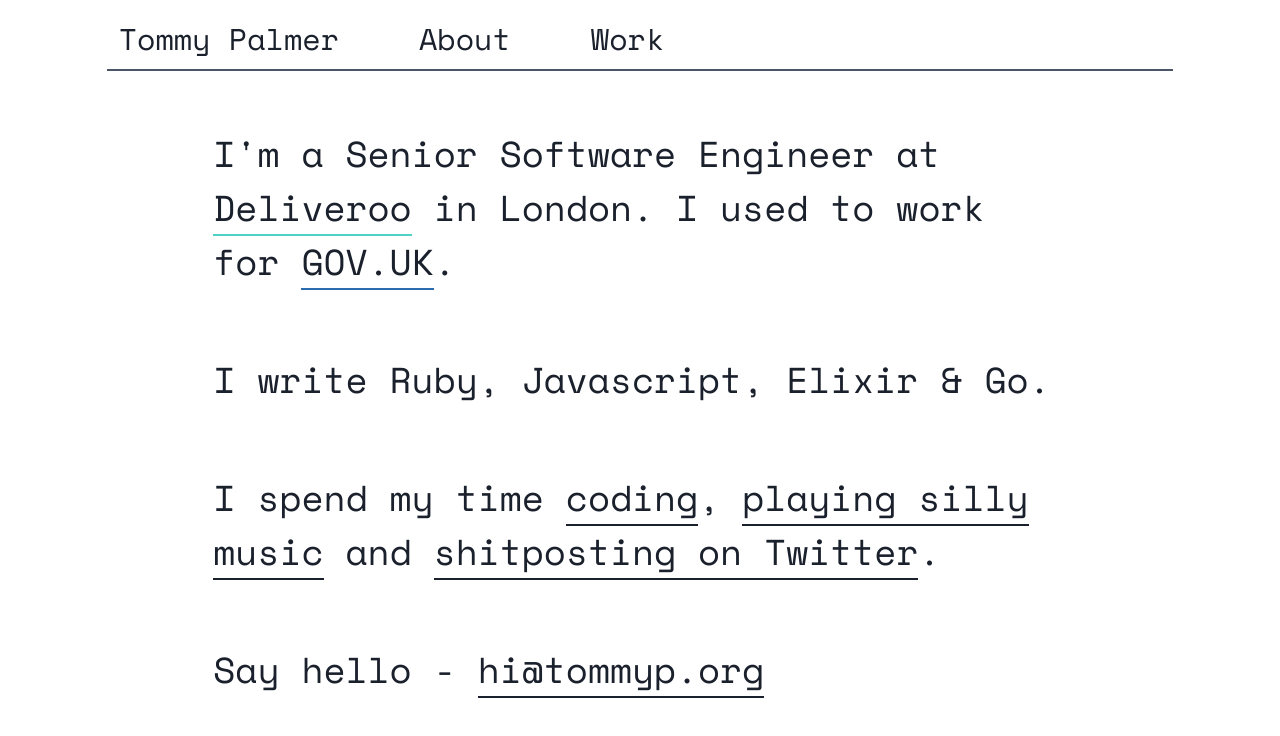
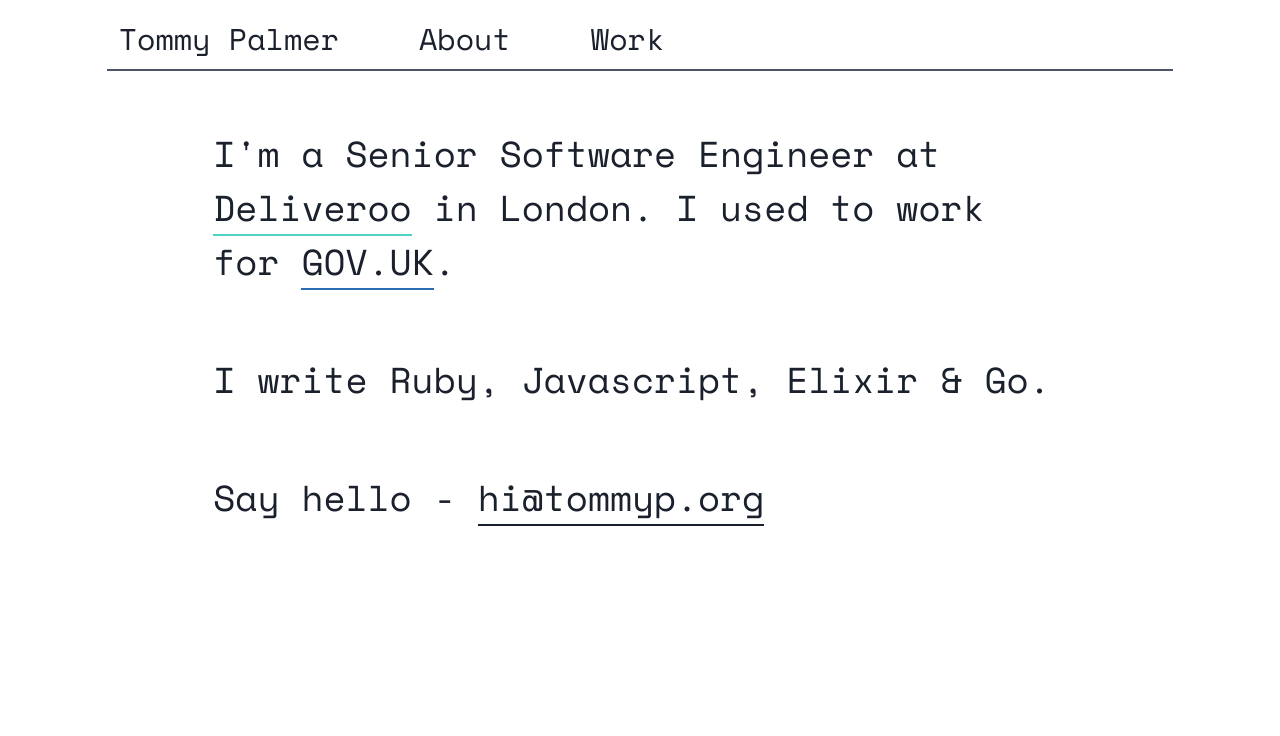
Before and after one commit to tommyp/tommyp.org, a Next.js app: page /about in a window 1280 px wide. Shown: the top 736 px of the page. Built offline with nearby package versions, Linux system fonts and the light colour scheme.

Commit message:
simplify about page

```diff
--- a/pages/about.js
+++ b/pages/about.js
@@ -36,18 +36,6 @@
         </P>
         <P>I write Ruby, Javascript, Elixir & Go.</P>
         <P>
-          I spend my time <ExtA href="https://github.com/tommyp">coding</ExtA>,{" "}
-          <ExtA href="https://soundcloud.com/dj-bi-furious">
-            playing silly music
-          </ExtA>{" "}
-          and{" "}
-          <ExtA href="https://twitter.com/tommypalm">
-            shitposting on Twitter
-          </ExtA>
-          .
-        </P>
-
-        <P>
           Say hello - <ExtA href="mailto:hi@tommyp.org">hi@tommyp.org</ExtA>
         </P>
       </section>
```
